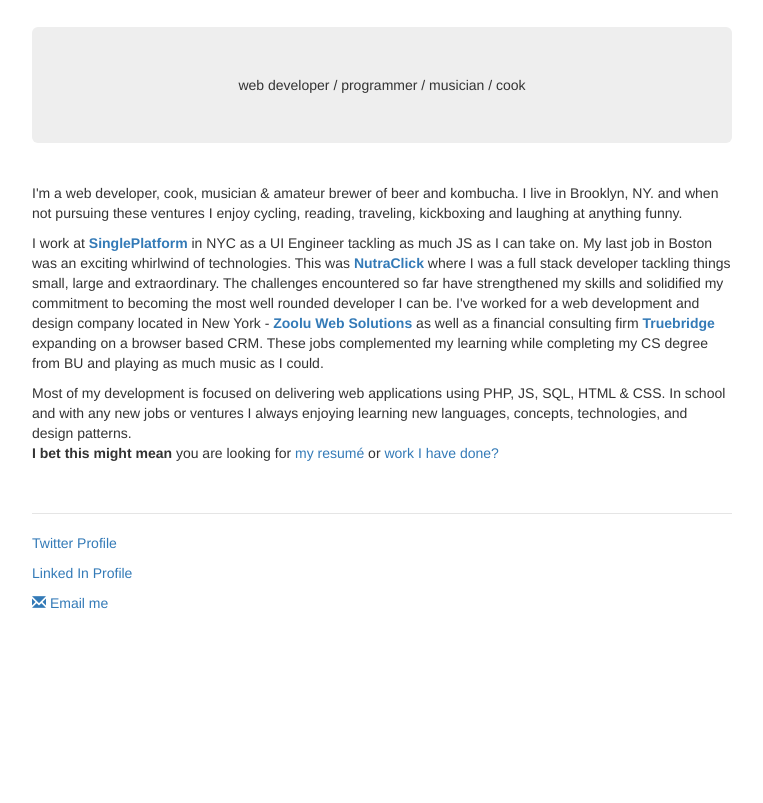
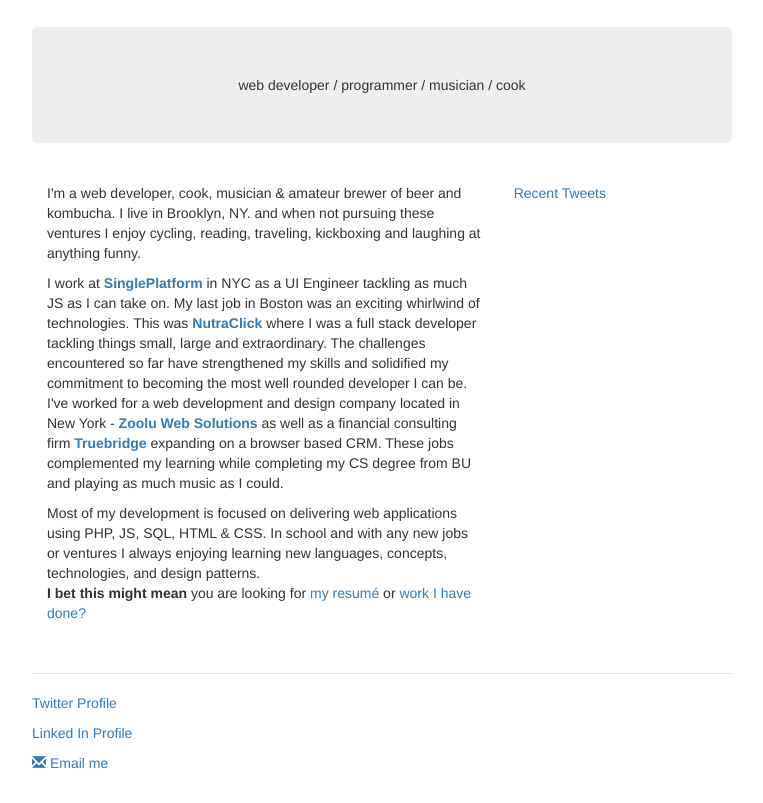
Before and after one commit to c-h-russell-walker/crw-angular, a website: page app/index.html in a window 1280 px wide. Shown: the part 83-886 px from the top of the page, without its empty margins (258-1021 px from the left). Before the commit the page ends 800 px from the top, so only its background shows below. Drawn offline with nearby package versions, Linux system fonts and the light colour scheme; some packages are replaced by stand-ins of ours; files that its build step writes are made by us from their sources.

Commit message:
Hooked in personal twitter widget

```diff
--- a/app/views/main.html
+++ b/app/views/main.html
@@ -17,7 +17,10 @@
 
   </div>
 
-  <div class="row marketing" ng:show="crwApp.isSelected(1)" ng-include="'views/partials/home.html'"></div>
+  <div class="row marketing">
+    <div class="col-md-8" ng:show="crwApp.isSelected(1)" ng-include="'views/partials/home.html'"></div>
+    <div class="col-md-4" ng:show="crwApp.isSelected(1)" ng-include="'views/partials/twitter-widget.html'"></div>
+  </div>
 
   <div class="row marketing" ng:show="crwApp.isSelected(3)" ng-include="'views/partials/resume.html'"></div>
 
--- /dev/null
+++ b/app/views/partials/twitter-widget.html
@@ -0,0 +1,8 @@
+<a class="twitter-timeline"
+   href="https://twitter.com/cleanslayt"
+   width="230"
+   data-chrome="nofooter"
+   data-dnt="true"
+   data-widget-id="402624463809679360"
+   data-tweet-limit="3">Recent Tweets</a>
+<script>!function(d,s,id){var js,fjs=d.getElementsByTagName(s)[0],p=/^http:/.test(d.location)?'http':'https';if(!d.getElementById(id)){js=d.createElement(s);js.id=id;js.src=p+"://platform.twitter.com/widgets.js";fjs.parentNode.insertBefore(js,fjs);}}(document,"script","twitter-wjs");</script>
```
